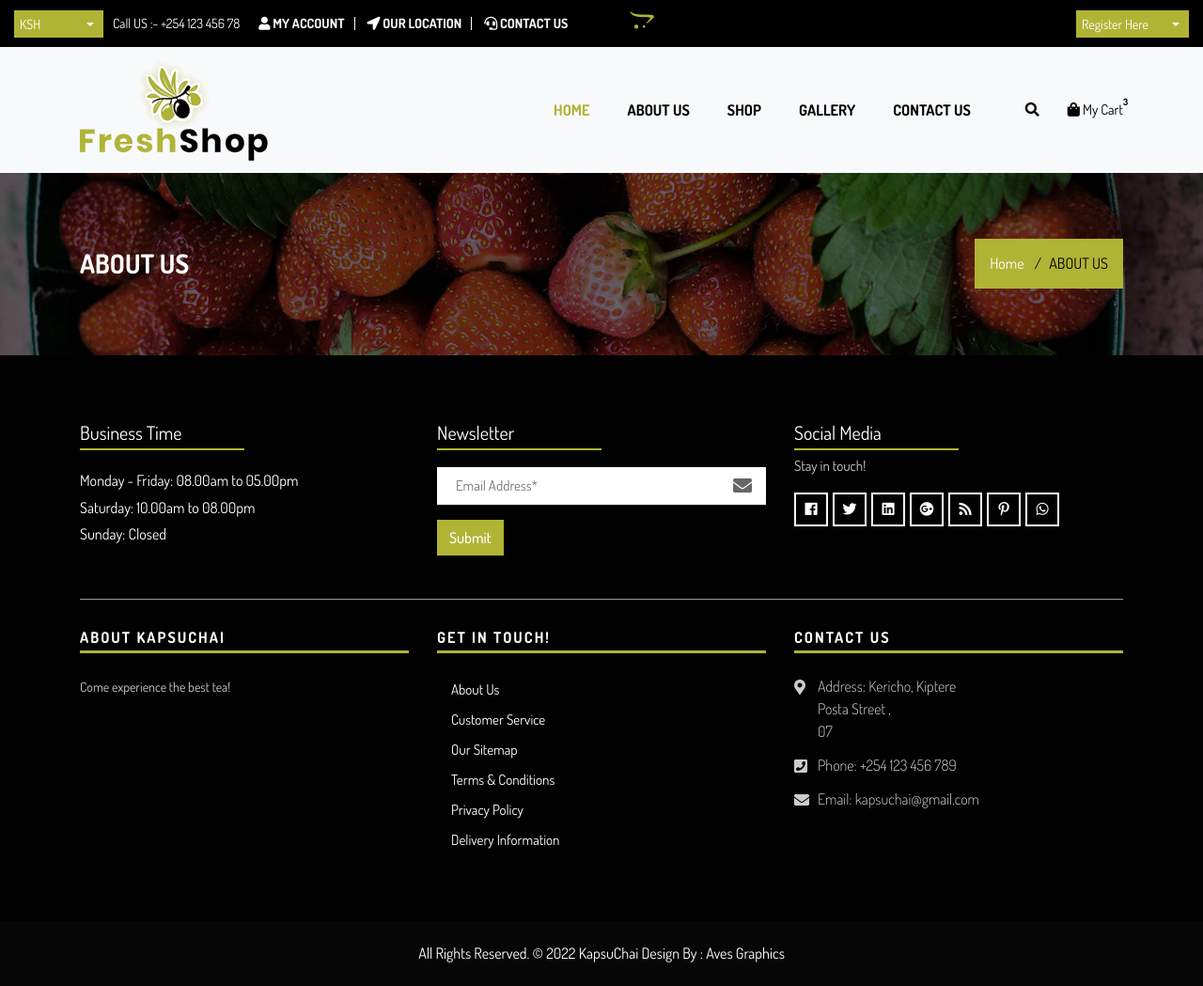
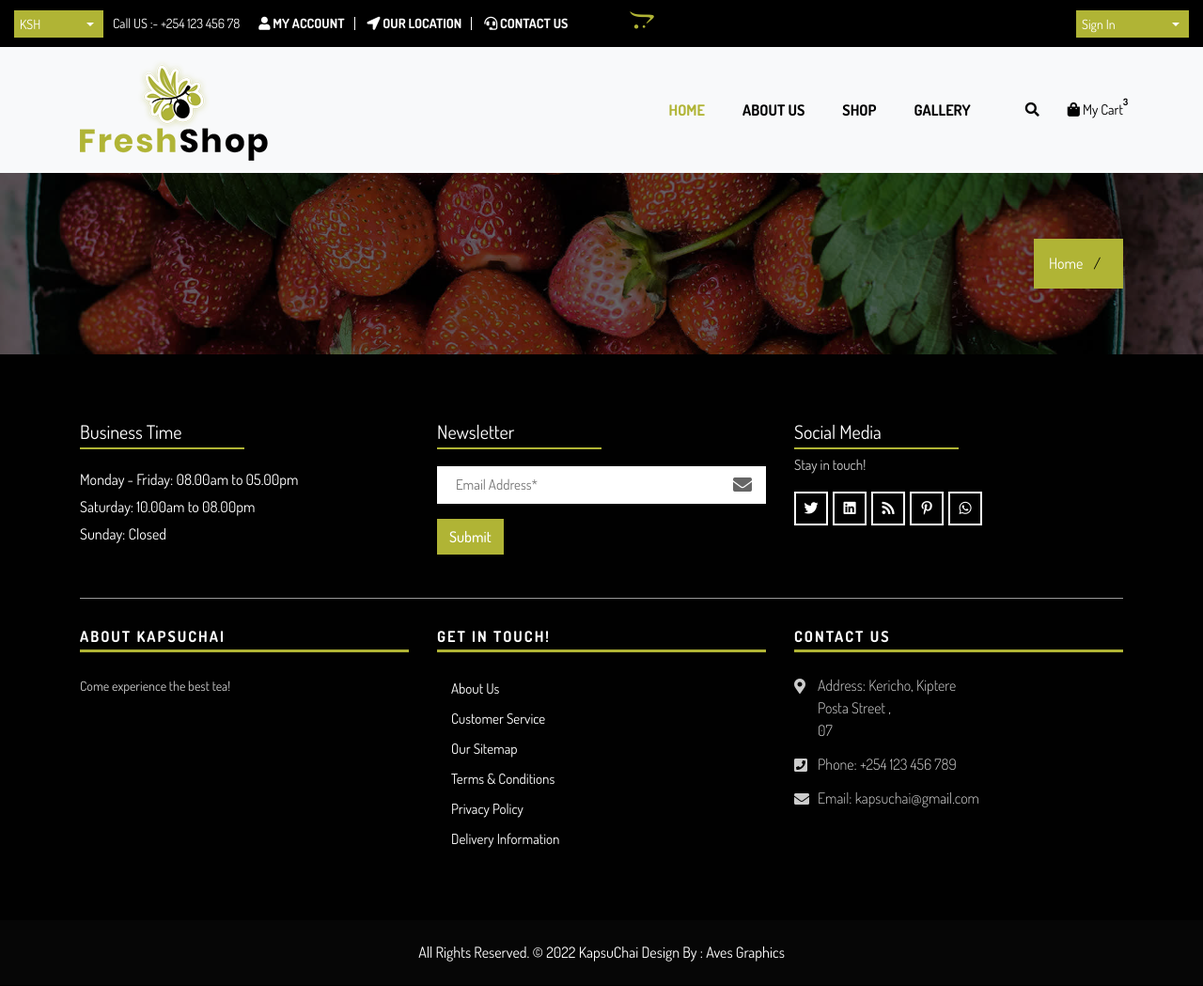
Before and after one commit to demuk/ecomm-shop, a Flask app: template kapsuchai/templates/base.html in a window 1280 px wide. Shown: the whole page at 94% size. After the commit the page ends 1023 px from the top, so only its background shows below. Run offline with Flask 2, Linux system fonts and the light colour scheme; the template is opened without the code that fills it, so the values that code supplies are empty; some libraries are stand-ins or nearby versions.

Commit message:
updated links in base.html

```diff
--- a/kapsuchai/templates/base.html
+++ b/kapsuchai/templates/base.html
@@ -20,8 +20,8 @@
     <meta name="author" content="">
 
     <!-- Site Icons -->
-    <link rel="shortcut icon" href="images/favicon.ico" type="image/x-icon">
-    <link rel="apple-touch-icon" href="images/apple-touch-icon.png">
+    <link rel="shortcut icon" href="{{url_for('static',filename='images/tea-leaf.png')}}" type="image/x-icon">
+    <link rel="apple-touch-icon" href="{{url_for('static',filename='images/tea-leaf.png')}}">
 
     <!-- Bootstrap CSS -->
     <link rel="stylesheet" href="{{url_for('static',filename='css/bootstrap.min.css')}}">
@@ -46,7 +46,7 @@
             <div class="row">
                 <div class="col-lg-6 col-md-6 col-sm-12 col-xs-12">
                     <div class="custom-select-box">
-                        <select id="basic" class="selectpicker show-tick form-control" data-placeholder="$ USD">
+                        <select id="basic" class="selectpicker show-tick form-control" data-placeholder="KSH">
                             <option>KSH</option>
                             <option>USH</option>
                             <option>TSH</option>
@@ -57,17 +57,16 @@
                     </div>
                     <div class="our-link">
                         <ul>
-                            <li><a href="#"><i class="fa fa-user s_color"></i> My Account</a></li>
+                            <li><a href="{{url_for('account')}}"><i class="fa fa-user s_color"></i> My Account</a></li>
                             <li><a href="#"><i class="fas fa-location-arrow"></i> Our location</a></li>
-                            <li><a href="#"><i class="fas fa-headset"></i> Contact Us</a></li>
+                            <li><a href="{{url_for('about')}}"><i class="fas fa-headset"></i> Contact Us</a></li>
                         </ul>
                     </div>
                 </div>
                 <div class="col-lg-6 col-md-6 col-sm-12 col-xs-12">
                     <div class="login-box">
                         <select id="basic" class="selectpicker show-tick form-control" data-placeholder="Sign In">
-                            <option>Register Here</option>
-                            <option>Sign In</option>
+                            <option> <a href="{{url_for('account')}}"/> Sign In </option>
                         </select>
                     </div>
                     <div class="text-slid-box">
@@ -107,16 +106,11 @@
                         <li class="dropdown">
                             <a href="#" class="nav-link dropdown-toggle arrow" data-toggle="dropdown">SHOP</a>
                             <ul class="dropdown-menu">
-                                <li><a href="shop.html">Sidebar Shop</a></li>
-                                <li><a href="shop-detail.html">Shop Detail</a></li>
-                                <li><a href="cart.html">Cart</a></li>
-                                <li><a href="checkout.html">Checkout</a></li>
-                                <li><a href="my-account.html">My Account</a></li>
-                                <li><a href="wishlist.html">Wishlist</a></li>
+                                <li><a href="{{url_for('about')}}">Cart</a></li>
+                                <li><a href="{{url_for('account')}}">My Account</a></li>
                             </ul>
                         </li>
-                        <li class="nav-item"><a class="nav-link" href="gallery.html">Gallery</a></li>
-                        <li class="nav-item"><a class="nav-link" href="contact-us.html">Contact Us</a></li>
+                        <li class="nav-item"><a class="nav-link" href="{{url_for('account')}}">Gallery</a></li>
                     </ul>
                 </div>
                 <!-- /.navbar-collapse -->
@@ -186,10 +180,10 @@
         <div class="container">
             <div class="row">
                 <div class="col-lg-12">
-                    <h2>ABOUT US</h2>
+                    <h2>{{title.upper()}}</h2>
                     <ul class="breadcrumb">
-                        <li class="breadcrumb-item"><a href="#">Home</a></li>
-                        <li class="breadcrumb-item active">ABOUT US</li>
+                        <li class="breadcrumb-item"><a href="{{url_for('home')}}">Home</a></li>
+                        <li class="breadcrumb-item active">{{title.capitalize()}}</li>
                     </ul>
                 </div>
             </div>
@@ -228,10 +222,8 @@
                             <h3>Social Media</h3>
                             <p> Stay in touch!</p>
                             <ul>
-                                <li><a href="#"><i class="fab fa-facebook" aria-hidden="true"></i></a></li>
                                 <li><a href="#"><i class="fab fa-twitter" aria-hidden="true"></i></a></li>
                                 <li><a href="#"><i class="fab fa-linkedin" aria-hidden="true"></i></a></li>
-                                <li><a href="#"><i class="fab fa-google-plus" aria-hidden="true"></i></a></li>
                                 <li><a href="#"><i class="fa fa-rss" aria-hidden="true"></i></a></li>
                                 <li><a href="#"><i class="fab fa-pinterest-p" aria-hidden="true"></i></a></li>
                                 <li><a href="#"><i class="fab fa-whatsapp" aria-hidden="true"></i></a></li>
@@ -252,7 +244,7 @@
                         <div class="footer-link">
                             <h4>Get in touch!</h4>
                             <ul>
-                                <li><a href="#">About Us</a></li>
+                                <li><a href="{{url_for('about')}}">About Us</a></li>
                                 <li><a href="#">Customer Service</a></li>
                                 <li><a href="#">Our Sitemap</a></li>
                                 <li><a href="#">Terms &amp; Conditions</a></li>
@@ -285,7 +277,7 @@
 
     <!-- Start copyright  -->
     <div class="footer-copyright">
-        <p class="footer-company">All Rights Reserved. &copy; 2022 <a href="#">KapsuChai</a> Design By :
+        <p class="footer-company">All Rights Reserved. &copy; 2022 <a href="{{url_for('home')}}">KapsuChai</a> Design By :
             <a href="https://www.avesgraphics.com">Aves Graphics</a></p>
     </div>
     <!-- End copyright  -->
```
